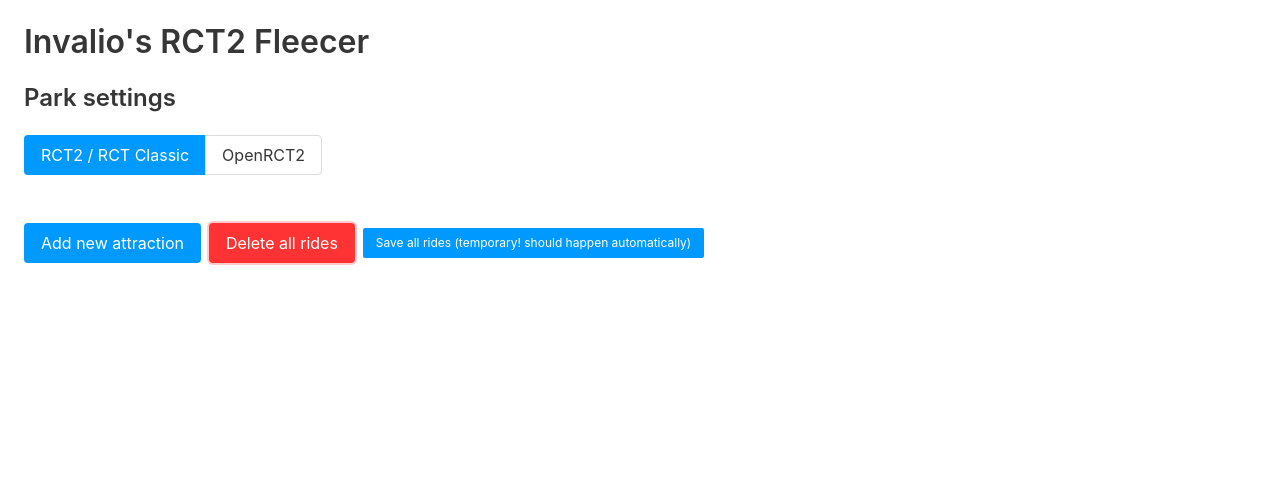
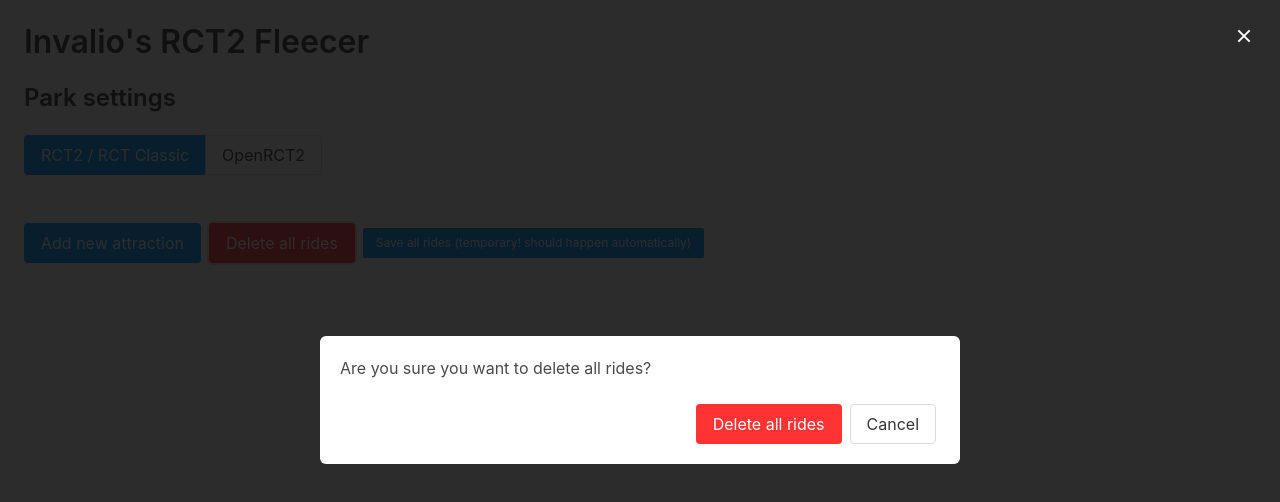
Before and after one commit to invalio19/rct2-fleecer, an Angular app: page / in a window 1280 px wide. Both pictures are taken after a click on the button "Delete all rides". Shown: the top 502 px of the page. Built offline with nearby package versions, Linux system fonts and the light colour scheme.

Commit message:
Delete all now requires confirmation

```diff
--- a/src/app/rides/ride-list/ride-list.component.html
+++ b/src/app/rides/ride-list/ride-list.component.html
@@ -91,10 +91,23 @@
     >
   </app-ride>
 </div>
+<div [class]="'modal ' + deleteAllRidesModalClass">
+  <div class="modal-background" (click)="onCloseDeleteAllRidesModal()"></div>
+  <div class="modal-content">
+    <div class="box">
+      <p class="content">Are you sure you want to delete all rides?</p>
+      <div class="buttons is-right">
+        <button class="button is-danger" (click)="onDeleteAllRides()">Delete all rides</button>
+        <button class="button" (click)="onCloseDeleteAllRidesModal()">Cancel</button>
+      </div>
+    </div>
+  </div>
+  <button class="modal-close is-large" aria-label="close" (click)="onCloseDeleteAllRidesModal()"></button>
+</div>
 <div class="inv-footer">
   <div class="buttons">
     <button class="button is-primary" (click)="onAddNewAttraction()">Add new attraction</button>
-    <button class="button is-danger" (click)="onDeleteAllRides()">Delete all rides</button>
+    <button class="button is-danger" (click)="onAttemptDeleteAllRides()">Delete all rides</button>
     <button class="button is-primary is-small" (click)="onSave()">Save all rides (temporary! should happen automatically)</button>
   </div>
 </div>
--- a/src/app/rides/ride-list/ride-list.component.ts
+++ b/src/app/rides/ride-list/ride-list.component.ts
@@ -17,6 +17,8 @@
   rides: Ride[]; // rather than typing this.saveData.rides everywhere
 
   expandedIndex: number;
+
+  deleteAllRidesModalClass = ''; // changes to is-active when clicked todo is this really needed
 
   constructor(
     private localStorageService: LocalStorageService,
@@ -94,7 +96,16 @@
     this.onExpandCollapseRide(this.rides.length - 1);
   }
 
-  onDeleteAllRides(): void {
+  onAttemptDeleteAllRides() {
+    this.deleteAllRidesModalClass = 'is-active';
+  }
+
+  onCloseDeleteAllRidesModal() {
+    this.deleteAllRidesModalClass = '';
+  }
+
+  onDeleteAllRides() {
+    this.onCloseDeleteAllRidesModal();
     this.rides = [];
     this.localStorageService.clear();
   }
```
